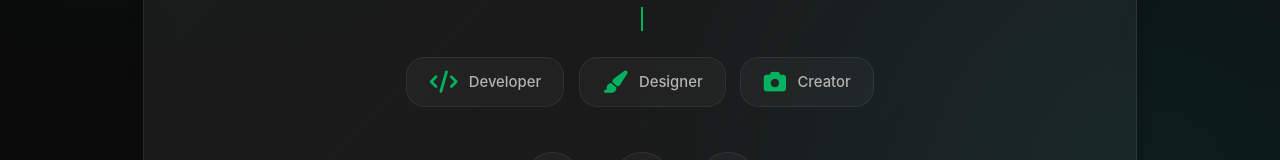
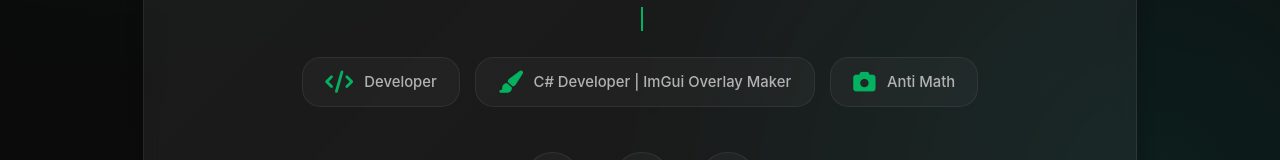
Before and after one commit to trangiahuydeveloper/profile, a plain HTML site: page index.html in a window 1280 px wide. Shown: the part 537-697 px from the top of the page. Drawn offline with Linux system fonts and the light colour scheme.

Commit message:
index.html

```diff
--- a/index.html
+++ b/index.html
@@ -57,11 +57,11 @@
                         </div>
                         <div class="badge">
                             <i class="fas fa-paint-brush"></i>
-                            <span>Designer</span>
+                            <span>C# Developer | ImGui Overlay Maker</span>
                         </div>
                         <div class="badge">
                             <i class="fas fa-camera"></i>
-                            <span>Creator</span>
+                            <span>Anti Math </span>
                         </div>
                     </div>
                 </div>
```
